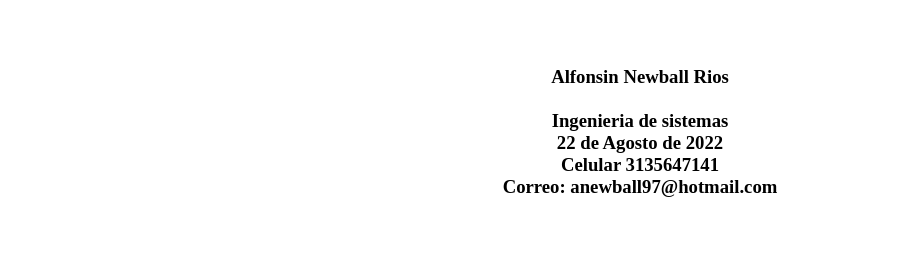
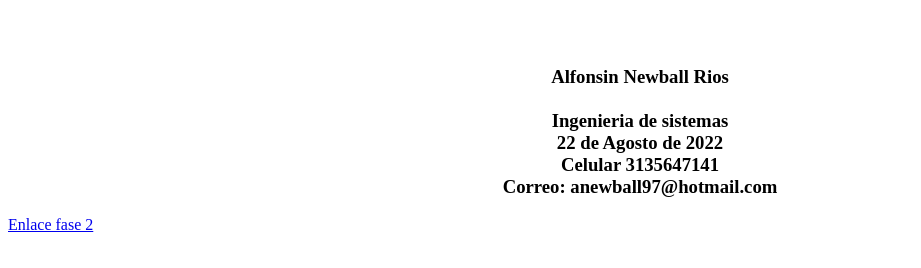
Before and after one commit to anewrios/DSWAlfosninNewball, a plain HTML site: page index.html in a window 1280 px wide. Shown: the part 72-340 px from the top of the page, without its empty margins (0-921 px from the left). Drawn offline with Linux system fonts and the light colour scheme.

Commit message:
Update index.html

```diff
--- a/index.html
+++ b/index.html
@@ -17,5 +17,7 @@
     Correo: anewball97@hotmail.com<br>
     </p>
 </h3>
+
+<a href="fase2/design.html">Enlace fase 2</a>
 </body>
 </html>
```
